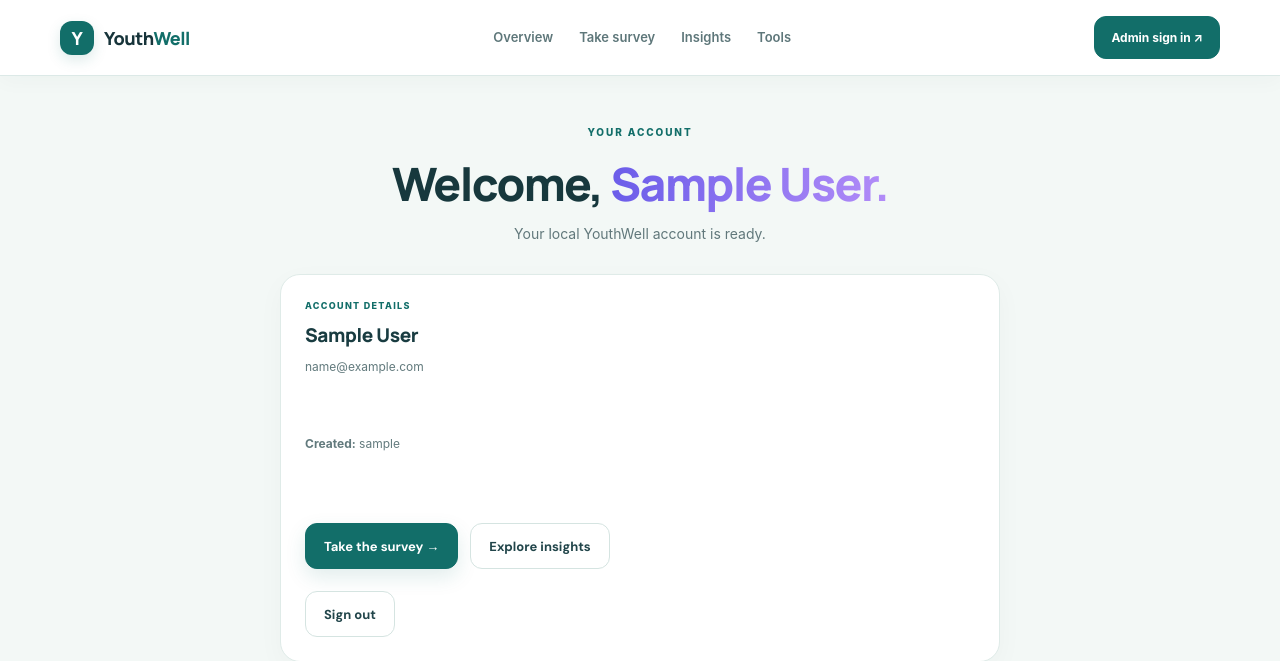
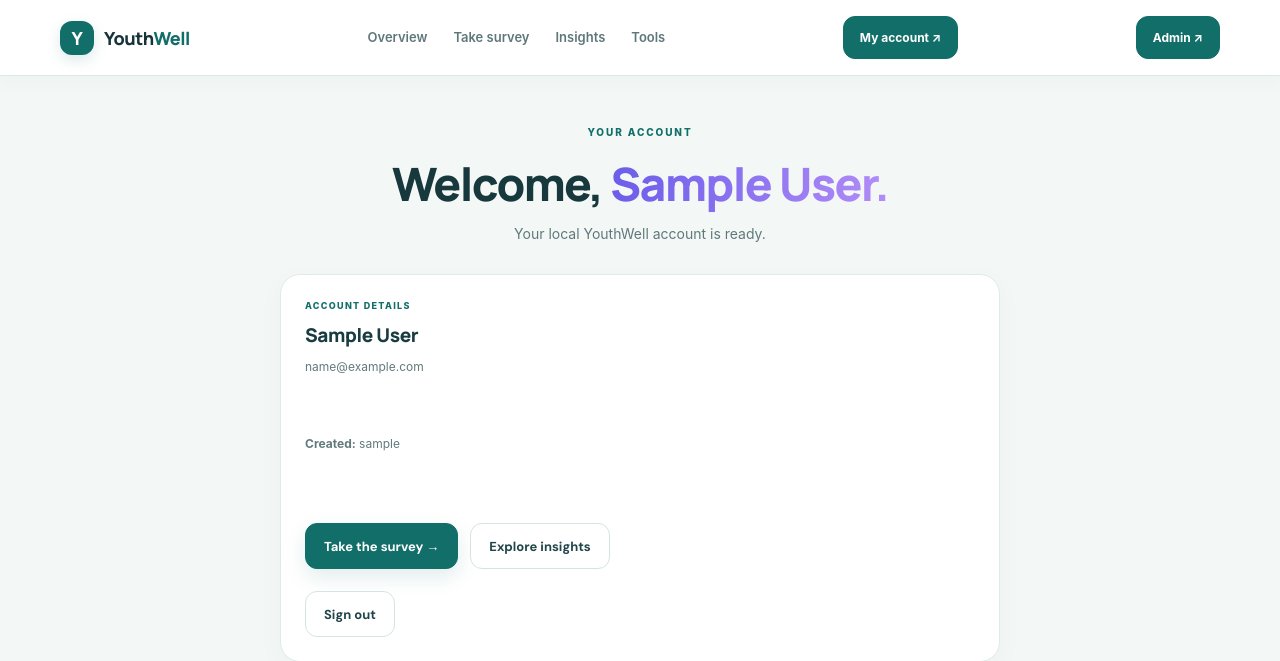
Before and after one commit to shubham-bahadurge/youth-digital-wellbeing-analyzer, a Flask app: page /account in a window 1280 px wide. Shown: the top 661 px of the page. Run offline with Flask 3, Linux system fonts and the light colour scheme; the visitor is signed in with stand-in values (Sample User, id 1); data comes from the database, SQL or seed files in the repository.

Commit message:
Add user sign-in and registration navigation

```diff
--- a/templates/base.html
+++ b/templates/base.html
@@ -1,6 +1,6 @@
 <!doctype html>
 <html lang="en"><head><meta charset="utf-8"><meta name="viewport" content="width=device-width,initial-scale=1"><meta name="description" content="A student-led CEP project exploring the impact of mobile phones on youth."><title>{% block title %}YouthWell · Digital well-being{% endblock %}</title><link rel="preconnect" href="https://fonts.googleapis.com"><link href="https://fonts.googleapis.com/css2?family=DM+Sans:wght@400;500;600;700&family=Manrope:wght@500;600;700;800&display=swap" rel="stylesheet"><link rel="stylesheet" href="{{ url_for('static',filename='style.css') }}"><script src="https://cdn.jsdelivr.net/npm/chart.js"></script></head>
-<body><nav class="nav"><a class="brand" href="{{ url_for('home') }}"><span class="brand-mark">Y</span><span>Youth<span class="brand-light">Well</span></span></a><div class="nav-links"><a href="{{ url_for('home') }}">Overview</a><a href="{{ url_for('survey') }}">Take survey</a><a href="{{ url_for('dashboard') }}">Insights</a><a href="#wellbeing-tools">Tools</a></div><a class="nav-cta" href="{{ url_for('admin_login') }}">Admin sign in ↗</a></nav><main>{% with messages=get_flashed_messages(with_categories=true) %}{% if messages %}<div class="flash-wrap">{% for category,message in messages %}<div class="flash {{ category }}">{{ message }}</div>{% endfor %}</div>{% endif %}{% endwith %}{% block content %}{% endblock %}</main><footer class="footer"><div class="brand"><span class="brand-mark">Y</span><span>Youth<span class="brand-light">Well</span></span></div><p>Community Engagement Project · Impact of Mobile Phones on Youth</p><p class="footer-note">Anonymous educational survey. Please do not share identifying or sensitive information.</p></footer>
+<body><nav class="nav"><a class="brand" href="{{ url_for('home') }}"><span class="brand-mark">Y</span><span>Youth<span class="brand-light">Well</span></span></a><div class="nav-links"><a href="{{ url_for('home') }}">Overview</a><a href="{{ url_for('survey') }}">Take survey</a><a href="{{ url_for('dashboard') }}">Insights</a><a href="#wellbeing-tools">Tools</a></div>{% if session.get('user_id') %}<a class="nav-cta" href="{{ url_for('account') }}">My account ↗</a>{% else %}<a class="nav-cta" href="{{ url_for('user_login') }}">User sign in ↗</a><a class="nav-cta" href="{{ url_for('register') }}">Create account</a>{% endif %}<a class="nav-cta" href="{{ url_for('admin_login') }}">Admin ↗</a></nav><main>{% with messages=get_flashed_messages(with_categories=true) %}{% if messages %}<div class="flash-wrap">{% for category,message in messages %}<div class="flash {{ category }}">{{ message }}</div>{% endfor %}</div>{% endif %}{% endwith %}{% block content %}{% endblock %}</main><footer class="footer"><div class="brand"><span class="brand-mark">Y</span><span>Youth<span class="brand-light">Well</span></span></div><p>Community Engagement Project · Impact of Mobile Phones on Youth</p><p class="footer-note">Anonymous educational survey. Please do not share identifying or sensitive information.</p></footer>
 <button class="yw-chat-launch" id="yw-chat-launch" type="button" aria-label="Open YouthWell help chat" aria-expanded="false"><span class="yw-chat-spark">✦</span><span>Ask YouthWell</span></button>
 <section class="yw-chat-panel" id="yw-chat-panel" aria-label="YouthWell help chat" hidden>
  <header class="yw-chat-header"><div class="yw-chat-avatar">Y</div><div class="yw-chat-heading"><strong>YouthWell Helper</strong><span><i></i> Here to help</span></div><button class="yw-chat-close" id="yw-chat-close" type="button" aria-label="Close help chat">×</button></header>
```
